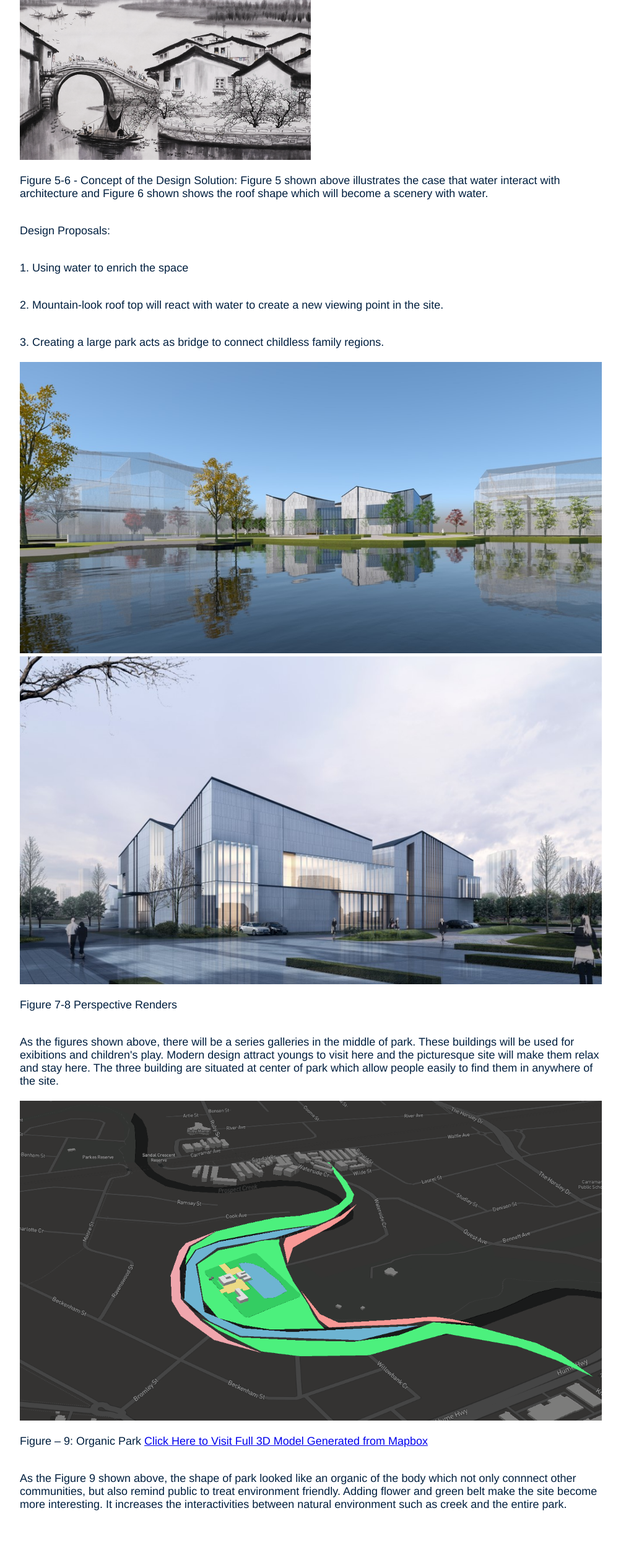
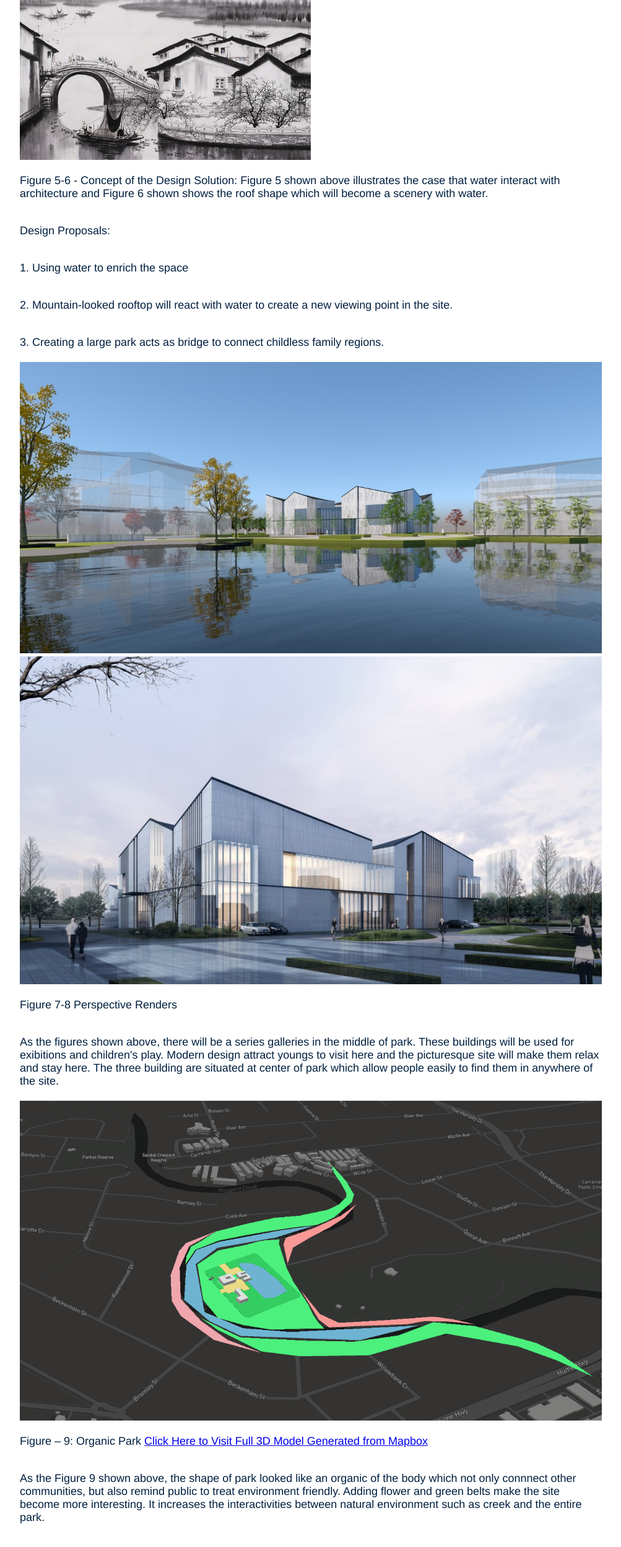
Before and after one commit to ZuoruZhou/organic-park, a plain HTML site: page page1.html in a window 1280 px wide. Shown: the part 4613-7109 px from the top of the page at 62% size, without its empty margins (138-1141 px from the left). Drawn offline with Linux system fonts and the light colour scheme.

Commit message:
Update page1.html

```diff
--- a/page1.html
+++ b/page1.html
@@ -57,7 +57,7 @@ Z5027150 Zuoru Zhou
 <p>Figure 5-6 - Concept of the Design Solution: Figure 5 shown above illustrates the case that water interact with architecture and Figure 6 shown shows the roof shape which will become a scenery with water.  <br><br>
 <p>Design Proposals:<br><br>
 <p>1. Using water to enrich the space<br><br>
-<p>2. Mountain-look roof top will react with water to create a new viewing point in the site. <br><br>
+<p>2. Mountain-looked rooftop will react with water to create a new viewing point in the site. <br><br>
 <p>3. Creating a large park acts as bridge to connect childless family regions.<br><br>
 
 <img src="https://github.com/ZuoruZhou/organic-park/blob/master/%E5%9B%BE%E7%89%872.jpg?raw=true" style="width:100%"/>
@@ -66,7 +66,7 @@ Z5027150 Zuoru Zhou
  <p>As the figures shown above, there will be a series galleries in the middle of park. These buildings will be used for exibitions and children's play. Modern design attract youngs to visit here and the picturesque site will make them relax and stay here. The three building are situated at center of park which allow people easily to find them in anywhere of the site.  <br><br>
 <img src="https://github.com/ZuoruZhou/organic-park/blob/master/222.PNG?raw=true" style="width:100%"/>
 <p>Figure – 9: Organic Park <a href="https://zuoruzhou.github.io/park-map/">Click Here to Visit Full 3D Model Generated from Mapbox </a><br><br>
- <p>As the Figure 9 shown above, the shape of park looked like an organic of the body which not only connnect other communities, but also remind public to treat environment friendly. Adding flower and green belt make the site become more interesting. It increases the interactivities between natural environment such as creek and the entire park. <br><br>
+ <p>As the Figure 9 shown above, the shape of park looked like an organic of the body which not only connnect other communities, but also remind public to treat environment friendly. Adding flower and green belts make the site become more interesting. It increases the interactivities between natural environment such as creek and the entire park. <br><br>
 </div>
 </body>
 
```
